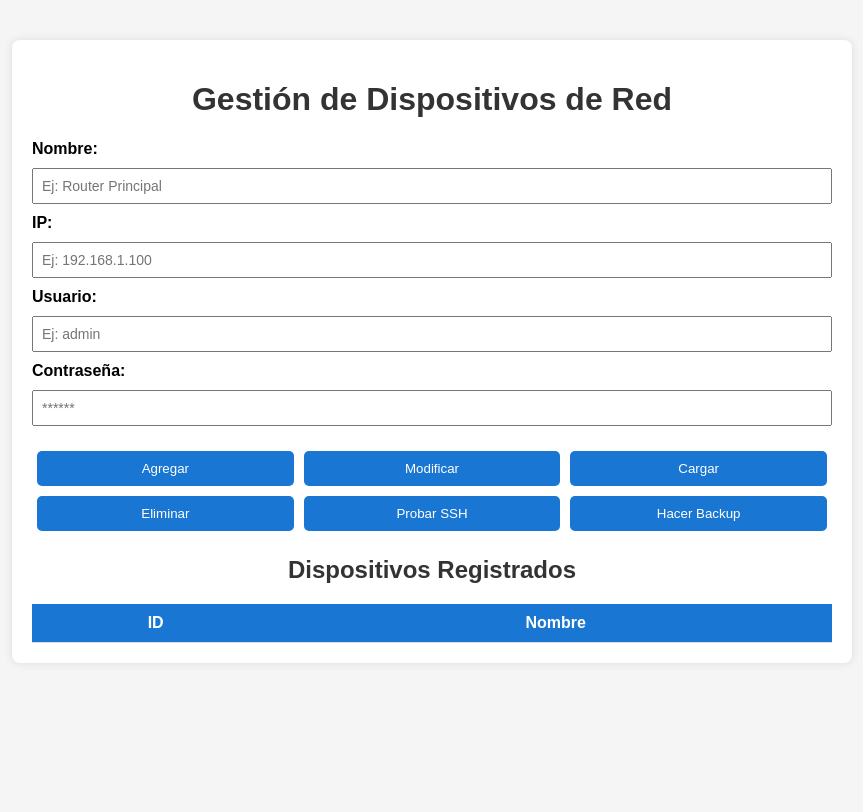
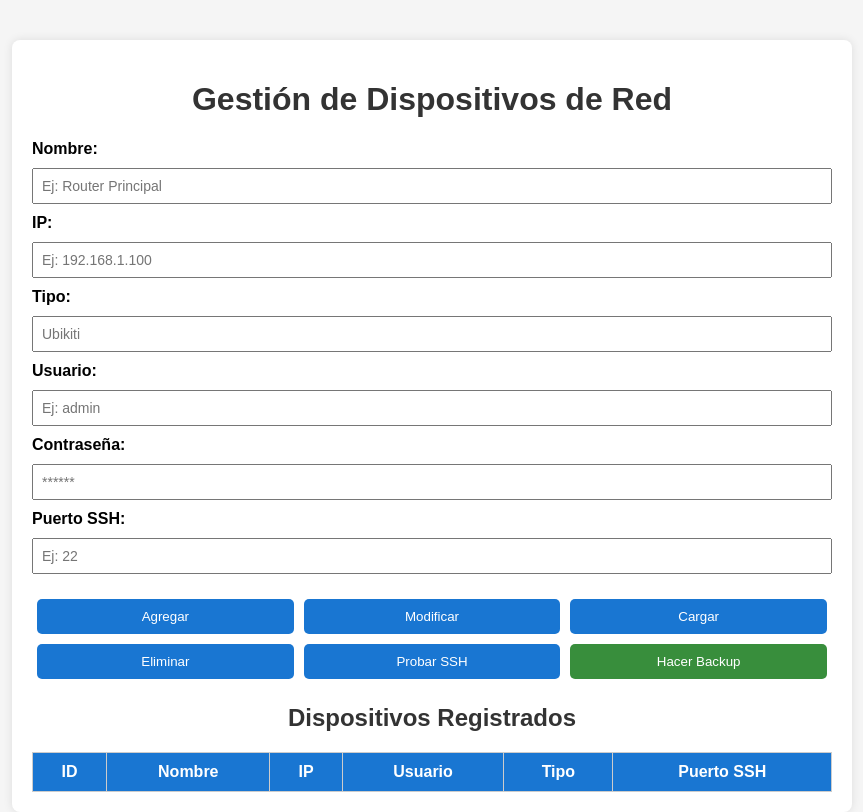
Before and after one commit to silveyratomas/TrabajoIntegradorSC, a Flask app: page / in a window 1280 px wide. Shown: the whole page, without its empty margins (208-1071 px from the left). Before the commit the page ends 643 px from the top, so only its background shows below. Run offline with Flask 3, Linux system fonts and the light colour scheme; lists and menus that the app fills with data are empty.

Commit message:
Avances del sofware back y front

```diff
--- a/app.py
+++ b/app.py
@@ -26,11 +26,21 @@ def listar_dispositivos():
 def agregar_dispositivo():
     data = request.get_json()
     conn = conectar_db()
-    conn.execute("INSERT INTO dispositivos (nombre, ip, usuario, password) VALUES (?, ?, ?, ?)",
-                 (data['nombre'], data['ip'], data['usuario'], data['password']))
+    conn.execute("""
+        INSERT INTO dispositivos (nombre, ip, usuario, password, tipo, puerto_ssh)
+        VALUES (?, ?, ?, ?, ?)
+    """, (
+        data['nombre'],
+        data['ip'],
+        data['usuario'],
+        data['password'],
+        data['tipo'],
+        data['puerto_ssh']
+    ))
     conn.commit()
     conn.close()
     return jsonify({"mensaje": "Dispositivo agregado"})
+
 
 @app.route("/eliminar", methods=["POST"])
 def eliminar_dispositivo():
--- a/static/css/style.css
+++ b/static/css/style.css
@@ -70,10 +70,18 @@ thead {
 
 th, td {
   padding: 10px;
-  border-bottom: 1px solid #ddd;
+  border: 1px solid #ccc;
   text-align: center;
 }
 
 tbody tr:hover {
   background-color: #f0f0f0;
 }
+
+#btn-backup {
+  background-color: #388e3c;
+}
+
+#btn-backup:hover {
+  background-color: #2e7d32;
+}
--- a/static/js/script.js
+++ b/static/js/script.js
@@ -1,136 +1,132 @@
+// Lista simulada de dispositivos (por ahora en memoria)
+let dispositivos = [];
+let dispositivoSeleccionado = null;
+
+// Referencias a los campos
 const nombreInput = document.getElementById('nombre');
 const ipInput = document.getElementById('ip');
 const usuarioInput = document.getElementById('usuario');
 const passwordInput = document.getElementById('password');
+const tipoInput = document.getElementById('tipo');
+const puertoInput = document.getElementById('puerto_ssh');
 const tabla = document.getElementById('tabla-dispositivos');
 
-let dispositivoSeleccionado = null;
 
+// Botones
 document.getElementById('btn-agregar').addEventListener('click', agregarDispositivo);
 document.getElementById('btn-eliminar').addEventListener('click', eliminarDispositivo);
 document.getElementById('btn-cargar').addEventListener('click', cargarDispositivo);
 document.getElementById('btn-modificar').addEventListener('click', modificarDispositivo);
-document.getElementById('btn-probar').addEventListener('click', probarSSH);
-document.getElementById('btn-backup').addEventListener('click', hacerBackup);
+document.getElementById('btn-probar').addEventListener('click', () => {
+  alert('Simulación: probando conexión SSH...');
+});
+
+function agregarDispositivo() {
+  const nuevo = {
+    id: Date.now(),
+    nombre: nombreInput.value,
+    ip: ipInput.value,
+    usuario: usuarioInput.value,
+    password: passwordInput.value,
+    tipo: tipoInput.value, // ← este es el nuevo campo
+    puerto_ssh: parseInt(puertoInput.value) || 22  // ← por si no lo completan
+
+  };
+
+  if (nuevo.nombre && nuevo.ip && nuevo.usuario && nuevo.password) {
+    dispositivos.push(nuevo);
+    limpiarCampos();
+    renderizarTabla();
+  } else {
+    alert('Todos los campos son obligatorios');
+  }
+}
+
+
+function cargarDispositivo() {
+  if (!dispositivoSeleccionado) {
+    alert('Seleccioná una fila primero');
+    return;
+  }
+  const dispositivo = dispositivos.find(d => d.id === dispositivoSeleccionado);
+  if (dispositivo) {
+    nombreInput.value = dispositivo.nombre;
+    ipInput.value = dispositivo.ip;
+    usuarioInput.value = dispositivo.usuario;
+    tipoInput.value = dispositivo.tipo || '';  // ← Esto es lo nuevo
+    puertoInput.value = dispositivo.puerto_ssh || 22;
+    // Nota: la contraseña no la mostramos por seguridad
+  }
+}
+
+
+// Modifica el dispositivo actualmente cargado
+function modificarDispositivo() {
+  if (!dispositivoSeleccionado) {
+    alert('Seleccioná una fila primero');
+    return;
+  }
+  const index = dispositivos.findIndex(d => d.id === dispositivoSeleccionado);
+  if (index !== -1) {
+    dispositivos[index].nombre = nombreInput.value;
+    dispositivos[index].ip = ipInput.value;
+    dispositivos[index].usuario = usuarioInput.value;
+    renderizarTabla();
+    limpiarCampos();
+  }
+}
+
+// Elimina el dispositivo seleccionado
+function eliminarDispositivo() {
+  if (!dispositivoSeleccionado) {
+    alert('Seleccioná una fila primero');
+    return;
+  }
+  dispositivos = dispositivos.filter(d => d.id !== dispositivoSeleccionado);
+  renderizarTabla();
+  limpiarCampos();
+}
+
+// Muestra todos los dispositivos en la tabla
+function renderizarTabla() {
+  tabla.innerHTML = '';
+  dispositivos.forEach(d => {
+    const fila = document.createElement('tr');
+    fila.innerHTML = `
+      <td>${d.id}</td>
+      <td>${d.nombre}</td>
+      <td>${d.ip}</td>
+      <td>${d.usuario}</td>
+      <td>${d.tipo || ''}</td>
+      <td>${d.puerto_ssh || ''}</td>
+    `;
+    fila.addEventListener('click', () => {
+      dispositivoSeleccionado = d.id;
+      document.querySelectorAll('tr').forEach(f => f.classList.remove('seleccionado'));
+      fila.classList.add('seleccionado');
+    });
+    tabla.appendChild(fila);
+  });
+}
 
 function limpiarCampos() {
   nombreInput.value = '';
   ipInput.value = '';
   usuarioInput.value = '';
   passwordInput.value = '';
+  tipoInput.value = '';
+  puertoInput.value = '';
   dispositivoSeleccionado = null;
 }
 
-async function renderizarTabla() {
-  const res = await fetch("/dispositivos");
-  const dispositivos = await res.json();
-  tabla.innerHTML = "";
-  dispositivos.forEach(d => {
-    const fila = document.createElement("tr");
-    fila.innerHTML = `<td>${d.id}</td><td>${d.nombre}</td><td>${d.ip}</td><td>${d.usuario}</td>`;
-    fila.addEventListener("click", () => {
-      dispositivoSeleccionado = d;
-      nombreInput.value = d.nombre;
-      ipInput.value = d.ip;
-      usuarioInput.value = d.usuario;
-    });
-    tabla.appendChild(fila);
-  });
-}
-
-async function agregarDispositivo() {
-  const data = {
-    nombre: nombreInput.value,
-    ip: ipInput.value,
-    usuario: usuarioInput.value,
-    password: passwordInput.value
-  };
-  const res = await fetch("/agregar", {
-    method: "POST",
-    headers: { "Content-Type": "application/json" },
-    body: JSON.stringify(data)
-  });
-  if (res.ok) {
-    alert("Dispositivo agregado");
-    limpiarCampos();
-    renderizarTabla();
-  } else {
-    alert("Error al agregar");
-  }
-}
-
-async function eliminarDispositivo() {
+document.getElementById('btn-backup').addEventListener('click', () => {
   if (!dispositivoSeleccionado) {
-    alert("Seleccioná una fila primero");
+    alert('Seleccioná un dispositivo primero');
     return;
   }
-  const res = await fetch("/eliminar", {
-    method: "POST",
-    headers: { "Content-Type": "application/json" },
-    body: JSON.stringify({ id: dispositivoSeleccionado.id })
-  });
-  if (res.ok) {
-    alert("Dispositivo eliminado");
-    limpiarCampos();
-    renderizarTabla();
-  } else {
-    alert("Error al eliminar");
+  const dispositivo = dispositivos.find(d => d.id === dispositivoSeleccionado);
+  if (dispositivo) {
+    alert(`Simulación: Iniciando backup para ${dispositivo.ip}`);
+    // Acá en el futuro se va a hacer la llamada real al backend
   }
-}
-
-function cargarDispositivo() {
-  if (!dispositivoSeleccionado) {
-    alert("Seleccioná una fila primero");
-    return;
-  }
-  nombreInput.value = dispositivoSeleccionado.nombre;
-  ipInput.value = dispositivoSeleccionado.ip;
-  usuarioInput.value = dispositivoSeleccionado.usuario;
-}
-
-function modificarDispositivo() {
-  alert("Función no implementada todavía");
-}
-
-async function probarSSH() {
-  const data = {
-    ip: ipInput.value,
-    usuario: usuarioInput.value,
-    password: passwordInput.value
-  };
-  const res = await fetch("/probar_ssh", {
-    method: "POST",
-    headers: { "Content-Type": "application/json" },
-    body: JSON.stringify(data)
-  });
-
-  const respuesta = await res.json();
-  if (res.ok) {
-    alert("Respuesta SSH:\n" + respuesta.salida);
-  } else {
-    alert("Error: " + respuesta.error);
-  }
-}
-
-async function hacerBackup() {
-  const data = {
-    ip: ipInput.value,
-    usuario: usuarioInput.value,
-    password: passwordInput.value
-  };
-
-  const res = await fetch("/backup", {
-    method: "POST",
-    headers: { "Content-Type": "application/json" },
-    body: JSON.stringify(data)
-  });
-
-  const respuesta = await res.json();
-  if (res.ok) {
-    alert("Backup ejecutado:\n" + respuesta.salida);
-  } else {
-    alert("Error:\n" + respuesta.error);
-  }
-}
-
-window.onload = renderizarTabla;
+});
--- a/templates/index.html
+++ b/templates/index.html
@@ -18,11 +18,17 @@
       <label>IP:</label>
       <input type="text" id="ip" placeholder="Ej: 192.168.1.100">
 
+      <label>Tipo:</label>
+      <input type="text" id="tipo" placeholder="Ubikiti">
+
       <label>Usuario:</label>
       <input type="text" id="usuario" placeholder="Ej: admin">
 
       <label>Contraseña:</label>
       <input type="password" id="password" placeholder="******">
+
+      <label>Puerto SSH:</label>
+      <input type="number" id="puerto_ssh" placeholder="Ej: 22">
 
       <div class="botones">
         <button id="btn-agregar">Agregar</button>
@@ -40,3 +46,19 @@
         <tr>
           <th>ID</th>
           <th>Nombre</th>
+          <th>IP</th>
+          <th>Usuario</th>
+          <th>Tipo</th>
+          <th>Puerto SSH</th>
+        </tr>
+      </thead>
+      <tbody id="tabla-dispositivos">
+        <!-- Se cargarán filas acá dinámicamente -->
+      </tbody>
+    </table>
+  </div>
+  <script src="script.js"></script>
+</body>
+</html>
+
+<script src="{{ url_for('static', filename='js/script.js') }}"></script>
```
Also changed, not shown: dispositivos.db.
